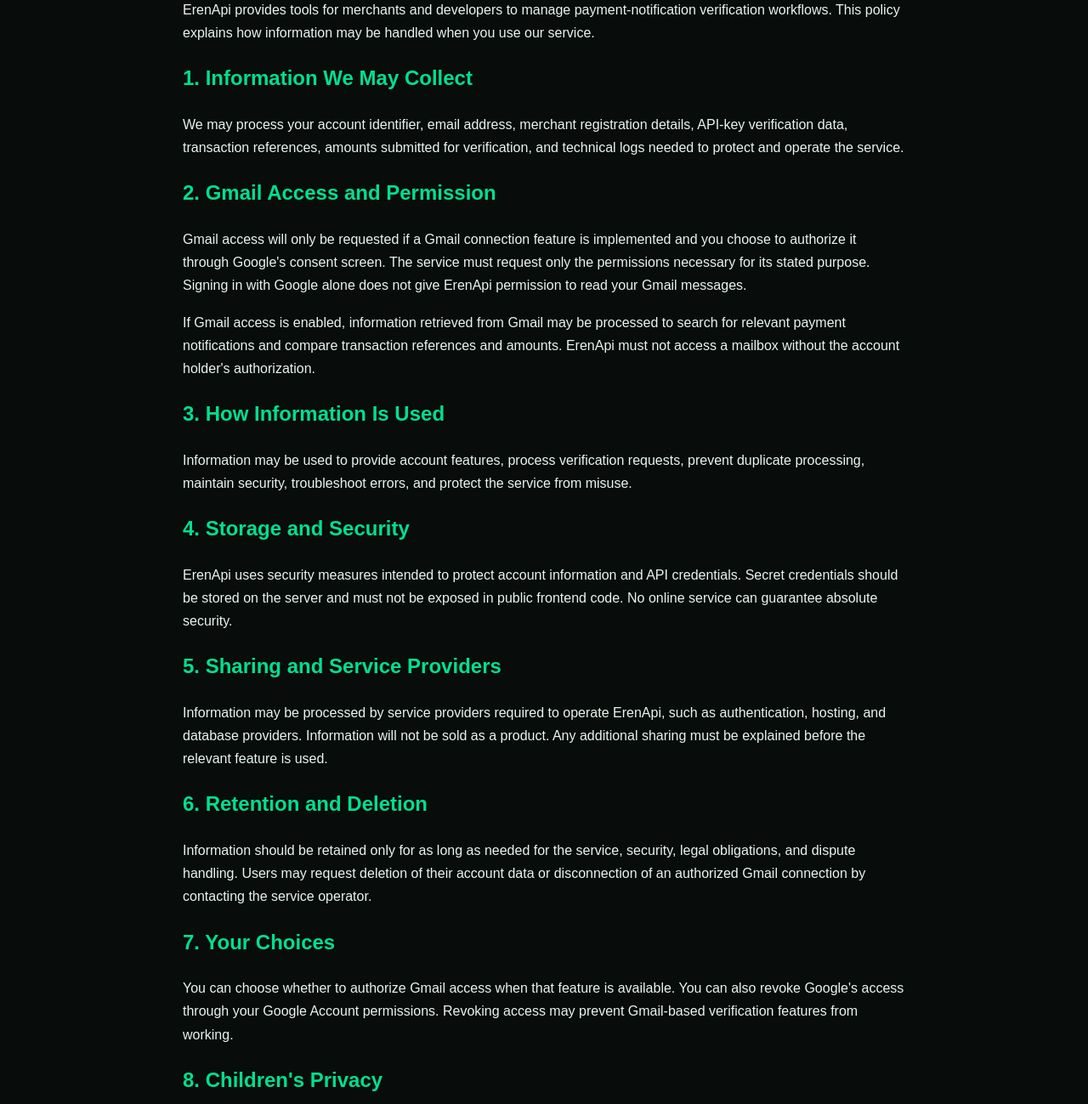
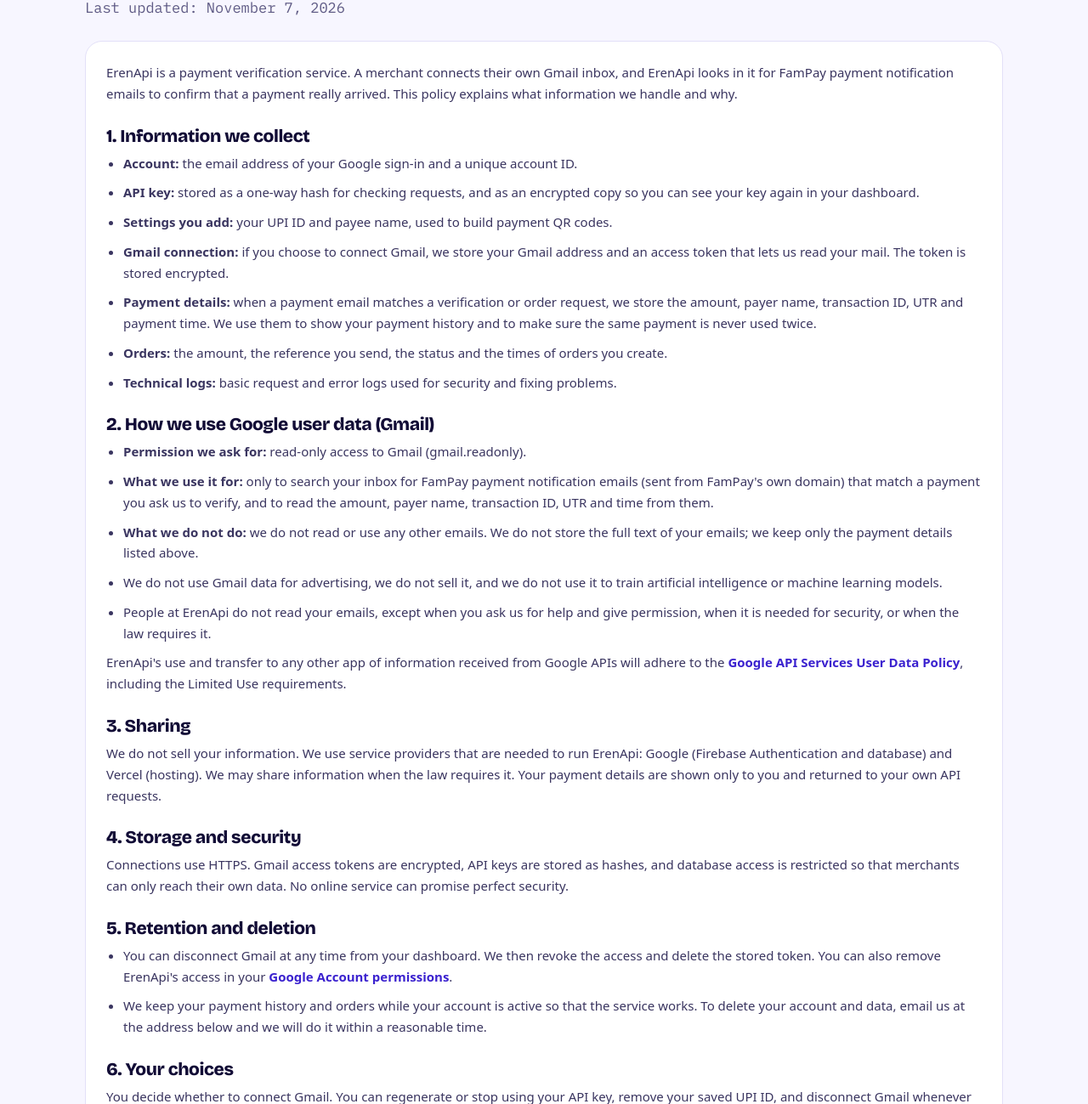
Before and after one commit to priyanshuraj834072-eng/ErenApi, a website: page privacy.html in a window 1280 px wide. Shown: the part 180-1479 px from the top of the page at 85% size. Drawn offline with nearby package versions, Linux system fonts and the light colour scheme.

Commit message:
Update privacy.html

```diff
--- a/privacy.html
+++ b/privacy.html
@@ -1,120 +1,88 @@
 <!DOCTYPE html>
 <html lang="en">
 <head>
-  <meta charset="UTF-8">
-  <meta name="viewport" content="width=device-width, initial-scale=1.0">
-  <title>Privacy Policy - ErenApi</title>
-  <style>
-    body {
-      margin: 0;
-      padding: 24px;
-      background: #080c0a;
-      color: #e8f5ee;
-      font-family: Arial, sans-serif;
-      line-height: 1.7;
-    }
-    main {
-      max-width: 850px;
-      margin: 35px auto;
-    }
-    h1, h2 { color: #00df91; }
-    a { color: #00df91; }
-    .updated { color: #a7b9af; }
-  </style>
+<meta charset="UTF-8">
+<meta name="viewport" content="width=device-width, initial-scale=1.0">
+<meta name="theme-color" content="#5a3cff">
+<meta name="description" content="How ErenApi handles your information, including Gmail data.">
+<title>Privacy Policy: ErenApi</title>
+<link rel="preconnect" href="https://fonts.googleapis.com">
+<link rel="preconnect" href="https://fonts.gstatic.com" crossorigin>
+<link rel="stylesheet" href="https://fonts.googleapis.com/css2?family=Bricolage+Grotesque:wght@700;800&family=IBM+Plex+Mono:wght@400;500;600&display=swap" media="print" onload="this.media='all'">
+<noscript><link rel="stylesheet" href="https://fonts.googleapis.com/css2?family=Bricolage+Grotesque:wght@700;800&family=IBM+Plex+Mono:wght@400;500;600&display=swap"></noscript>
+<link rel="stylesheet" href="/style.css">
+<style>
+*{-webkit-tap-highlight-color:transparent}
+header{backdrop-filter:none;-webkit-backdrop-filter:none;background:#f7f6ff}
+.prose h2{font-size:21px;letter-spacing:-.4px;margin:26px 0 8px}
+.prose h2:first-child{margin-top:0}
+.prose p,.prose li{color:#3a3560;font-size:15px;margin-bottom:10px}
+.prose ul{padding-left:20px;margin-bottom:10px}
+.prose a{color:var(--brand-d);font-weight:700}
+.updated{color:var(--muted);font:13px var(--mono);margin-top:10px}
+</style>
 </head>
 <body>
-<main>
-  <h1>ErenApi Privacy Policy</h1>
-  <p class="updated">Last updated: October 12, 2026</p>
+<header><div class="container"><nav>
+<a href="/" class="logo"><span class="mark"><svg viewBox="0 0 24 24" aria-hidden="true"><path d="M5 13l4 4L19 7"/></svg></span>Eren<span>Api</span></a>
+<div class="nav-links"><a href="/docs.html">Docs</a><a class="btn btn-primary btn-sm" href="/">Home</a></div>
+</nav></div></header>
+<main class="container" style="padding-bottom:70px">
+<div class="page-head"><h1>Privacy Policy</h1><p class="updated">Last updated: November 7, 2026</p></div>
+<div class="panel prose">
+<p>ErenApi is a payment verification service. A merchant connects their own Gmail inbox, and ErenApi looks in it for FamPay payment notification emails to confirm that a payment really arrived. This policy explains what information we handle and why.</p>
 
-  <p>
-    ErenApi provides tools for merchants and developers to manage
-    payment-notification verification workflows. This policy explains
-    how information may be handled when you use our service.
-  </p>
+<h2>1. Information we collect</h2>
+<ul>
+<li><b>Account:</b> the email address of your Google sign-in and a unique account ID.</li>
+<li><b>API key:</b> stored as a one-way hash for checking requests, and as an encrypted copy so you can see your key again in your dashboard.</li>
+<li><b>Settings you add:</b> your UPI ID and payee name, used to build payment QR codes.</li>
+<li><b>Gmail connection:</b> if you choose to connect Gmail, we store your Gmail address and an access token that lets us read your mail. The token is stored encrypted.</li>
+<li><b>Payment details:</b> when a payment email matches a verification or order request, we store the amount, payer name, transaction ID, UTR and payment time. We use them to show your payment history and to make sure the same payment is never used twice.</li>
+<li><b>Orders:</b> the amount, the reference you send, the status and the times of orders you create.</li>
+<li><b>Technical logs:</b> basic request and error logs used for security and fixing problems.</li>
+</ul>
 
-  <h2>1. Information We May Collect</h2>
-  <p>
-    We may process your account identifier, email address, merchant
-    registration details, API-key verification data, transaction
-    references, amounts submitted for verification, and technical logs
-    needed to protect and operate the service.
-  </p>
+<h2>2. How we use Google user data (Gmail)</h2>
+<ul>
+<li><b>Permission we ask for:</b> read-only access to Gmail (gmail.readonly).</li>
+<li><b>What we use it for:</b> only to search your inbox for FamPay payment notification emails (sent from FamPay's own domain) that match a payment you ask us to verify, and to read the amount, payer name, transaction ID, UTR and time from them.</li>
+<li><b>What we do not do:</b> we do not read or use any other emails. We do not store the full text of your emails; we keep only the payment details listed above.</li>
+<li>We do not use Gmail data for advertising, we do not sell it, and we do not use it to train artificial intelligence or machine learning models.</li>
+<li>People at ErenApi do not read your emails, except when you ask us for help and give permission, when it is needed for security, or when the law requires it.</li>
+</ul>
+<p>ErenApi's use and transfer to any other app of information received from Google APIs will adhere to the <a href="https://developers.google.com/terms/api-services-user-data-policy" target="_blank" rel="noopener">Google API Services User Data Policy</a>, including the Limited Use requirements.</p>
 
-  <h2>2. Gmail Access and Permission</h2>
-  <p>
-    Gmail access will only be requested if a Gmail connection feature is
-    implemented and you choose to authorize it through Google's consent
-    screen. The service must request only the permissions necessary for
-    its stated purpose. Signing in with Google alone does not give ErenApi
-    permission to read your Gmail messages.
-  </p>
-  <p>
-    If Gmail access is enabled, information retrieved from Gmail may be
-    processed to search for relevant payment notifications and compare
-    transaction references and amounts. ErenApi must not access a mailbox
-    without the account holder's authorization.
-  </p>
+<h2>3. Sharing</h2>
+<p>We do not sell your information. We use service providers that are needed to run ErenApi: Google (Firebase Authentication and database) and Vercel (hosting). We may share information when the law requires it. Your payment details are shown only to you and returned to your own API requests.</p>
 
-  <h2>3. How Information Is Used</h2>
-  <p>
-    Information may be used to provide account features, process
-    verification requests, prevent duplicate processing, maintain
-    security, troubleshoot errors, and protect the service from misuse.
-  </p>
+<h2>4. Storage and security</h2>
+<p>Connections use HTTPS. Gmail access tokens are encrypted, API keys are stored as hashes, and database access is restricted so that merchants can only reach their own data. No online service can promise perfect security.</p>
 
-  <h2>4. Storage and Security</h2>
-  <p>
-    ErenApi uses security measures intended to protect account information
-    and API credentials. Secret credentials should be stored on the
-    server and must not be exposed in public frontend code. No online
-    service can guarantee absolute security.
-  </p>
+<h2>5. Retention and deletion</h2>
+<ul>
+<li>You can disconnect Gmail at any time from your dashboard. We then revoke the access and delete the stored token. You can also remove ErenApi's access in your <a href="https://myaccount.google.com/permissions" target="_blank" rel="noopener">Google Account permissions</a>.</li>
+<li>We keep your payment history and orders while your account is active so that the service works. To delete your account and data, email us at the address below and we will do it within a reasonable time.</li>
+</ul>
 
-  <h2>5. Sharing and Service Providers</h2>
-  <p>
-    Information may be processed by service providers required to operate
-    ErenApi, such as authentication, hosting, and database providers.
-    Information will not be sold as a product. Any additional sharing
-    must be explained before the relevant feature is used.
-  </p>
+<h2>6. Your choices</h2>
+<p>You decide whether to connect Gmail. You can regenerate or stop using your API key, remove your saved UPI ID, and disconnect Gmail whenever you like. Without a Gmail connection, payment verification will not work.</p>
 
-  <h2>6. Retention and Deletion</h2>
-  <p>
-    Information should be retained only for as long as needed for the
-    service, security, legal obligations, and dispute handling. Users may
-    request deletion of their account data or disconnection of an
-    authorized Gmail connection by contacting the service operator.
-  </p>
+<h2>7. Children</h2>
+<p>ErenApi is for merchants who are legally able to enter into an agreement. It is not meant for children under 18.</p>
 
-  <h2>7. Your Choices</h2>
-  <p>
-    You can choose whether to authorize Gmail access when that feature is
-    available. You can also revoke Google's access through your Google
-    Account permissions. Revoking access may prevent Gmail-based
-    verification features from working.
-  </p>
+<h2>8. Changes to this policy</h2>
+<p>We may update this policy as the service changes. The latest version and its date are always on this page.</p>
 
-  <h2>8. Children's Privacy</h2>
-  <p>
-    ErenApi is intended for people legally able to use the service and
-    manage merchant accounts. Do not use the service if you are not
-    eligible under applicable laws or service requirements.
-  </p>
-
-  <h2>9. Changes to This Policy</h2>
-  <p>
-    This policy may be updated when the service or its data practices
-    change. The latest version will be published on this page.
-  </p>
-
-  <h2>10. Contact</h2>
-  <p>
-    For privacy questions or data-deletion requests, contact the ErenApi
-    operator through the support email published on the service.
-  </p>
-
-  <p><a href="/">Back to ErenApi</a></p>
+<h2>9. Contact</h2>
+<p>For privacy questions or deletion requests, email <a href="mailto:priyanshuraj834072@gmail.com">priyanshuraj834072@gmail.com</a>.</p>
+</div>
 </main>
+<footer><div class="container footer-inner">
+<a href="/" class="logo"><span class="mark"><svg viewBox="0 0 24 24" aria-hidden="true"><path d="M5 13l4 4L19 7"/></svg></span>Eren<span>Api</span></a>
+<span>© <span id="year"></span> ErenApi</span>
+<div style="display:flex;gap:18px;flex-wrap:wrap"><a href="/docs.html">Docs</a><a href="/privacy.html">Privacy policy</a><a href="/terms.html">Terms of service</a></div>
+</div></footer>
+<script>document.getElementById("year").textContent=new Date().getFullYear();</script>
 </body>
 </html>
```
